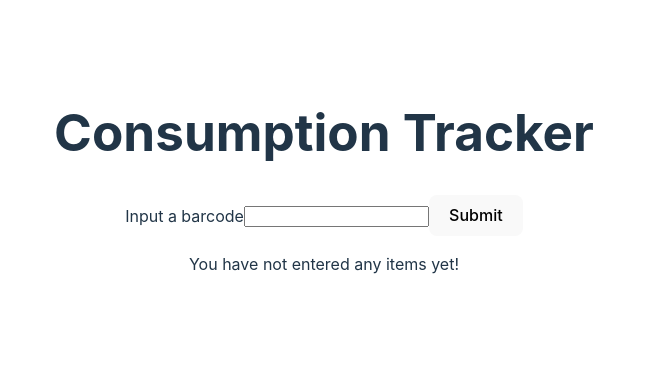
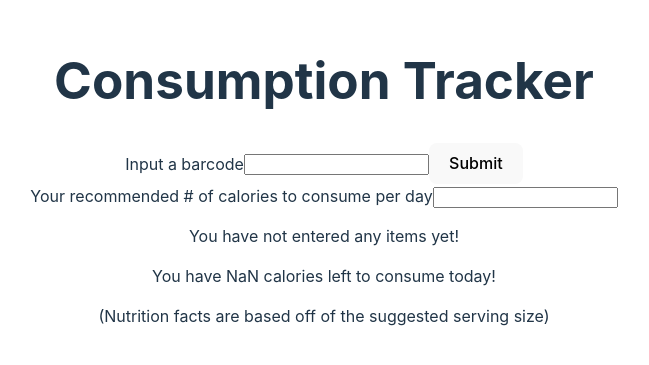
Before and after one commit to kurealnum/mini-hackathon-2, a React (Vite) app in the folder mini-hackathon-2/: page / in a window 1280 px wide. Shown: the part 219-584 px from the top of the page, without its empty margins (316-965 px from the left). Built offline with nearby package versions, Linux system fonts and the light colour scheme.

Commit message:
Added a few features

```diff
--- a/mini-hackathon-2/src/App.jsx
+++ b/mini-hackathon-2/src/App.jsx
@@ -4,12 +4,18 @@ import "./App.css";
 function App() {
   const [code, setCode] = useState();
   const [consumed, setConsumed] = useState([]);
+  const [calories, setCalories] = useState();
+  const [consumedCalories, setConsumedCalories] = useState(0);
 
   function getData() {
     const fields = "energy_serving,product_name";
     const response = request(code, fields);
     response.then((result) => {
-      setConsumed([...consumed, result["products"][0]]);
+      const newConsumed = result["products"][0];
+      setConsumed([...consumed, newConsumed]);
+      setConsumedCalories(
+        consumedCalories + newConsumed["energy_serving"] / 4.18,
+      );
     });
   }
 
@@ -23,17 +29,28 @@ function App() {
           Submit
         </button>
       </form>
+      <div id="number-of-calories">
+        <label>Your recommended # of calories to consume per day</label>
+        <input onChange={(e) => setCalories(e.target.value)}></input>
+      </div>
       <div id="listed-items">
         {consumed.length == 0 ? (
           <p>You have not entered any items yet!</p>
         ) : (
+          // energy is returned from the api in kj, need to convert to calories
           consumed.map((item) => (
             <p key={item}>
-              {item["product_name"]}: {item["energy_serving"]} kcals
+              {item["product_name"]}: ~
+              {Math.floor(item["energy_serving"] / 4.18)} calories
             </p>
           ))
         )}
       </div>
+      <div id="nutrition-left">
+        You have {Math.floor(calories - consumedCalories)} calories left to
+        consume today!
+      </div>
+      <p>(Nutrition facts are based off of the suggested serving size)</p>
     </>
   );
 }
```
